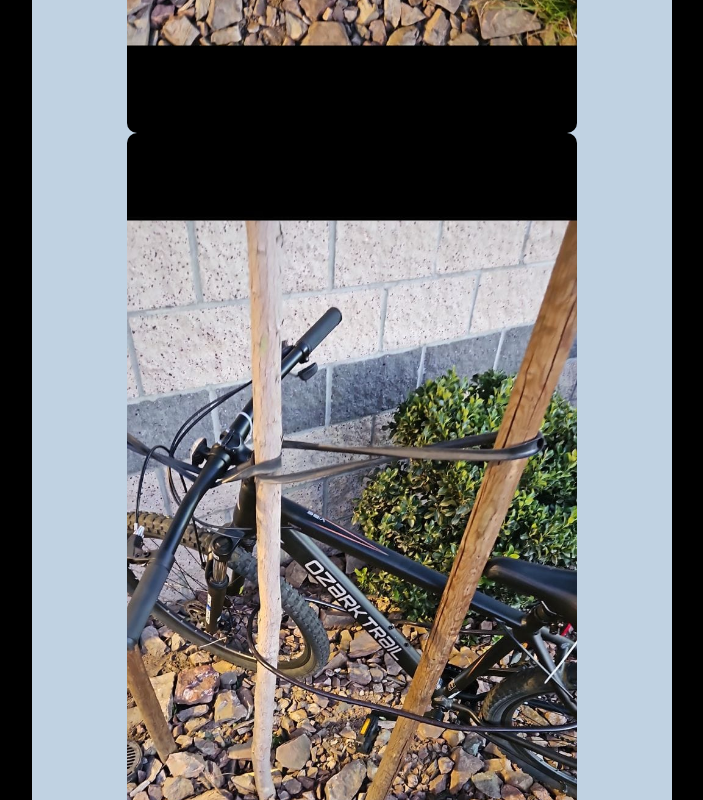
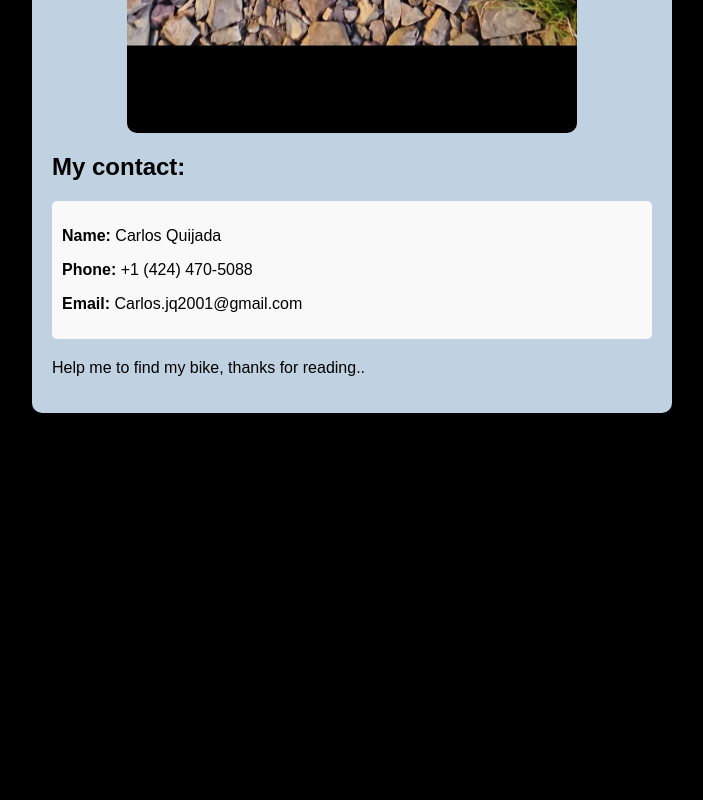
Before and after one commit to CarlosQS22/CarlosQS22.Github.io, a plain HTML site: page index.html in a window 1280 px wide. Shown: the part 1100-1900 px from the top of the page, without its empty margins (288-991 px from the left). After the commit the page ends 1533 px from the top, so only its background shows below. Drawn offline with Linux system fonts and the light colour scheme.

Commit message:
Update index.html

```diff
--- a/index.html
+++ b/index.html
@@ -58,8 +58,8 @@
                 <li><strong>Ozark Trail 27.5" Vibe Mountain Bike, Large Frame, Black, Adult,</strong></li>
 
             </ul>
-            <img src="bike.jpg" alt="Bicicleta Perdida" class="center">
-            <img src="bike.jpg" alt="Bici" class="center">
+            <img src="bike.jpg" alt="Lost Bike" class="center">
+
 
         </div>
         <div class="contact">
```
